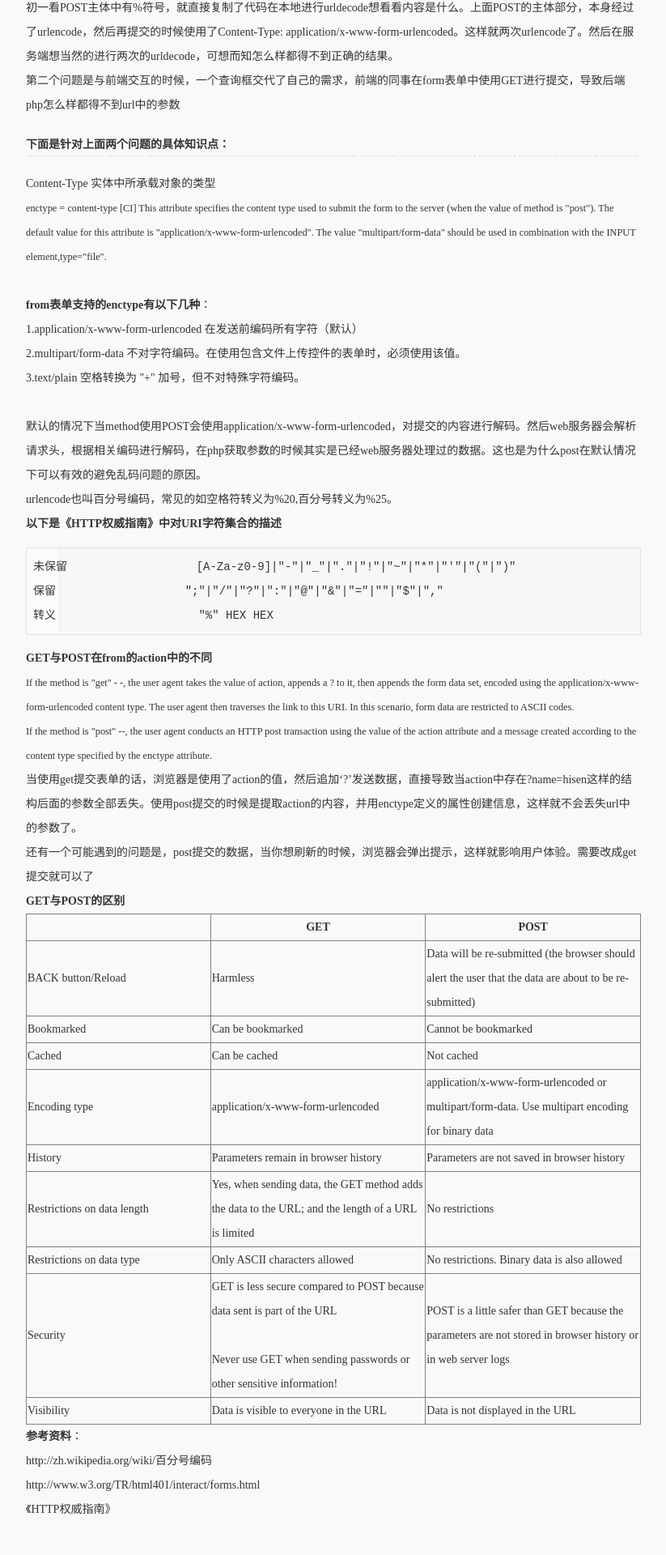
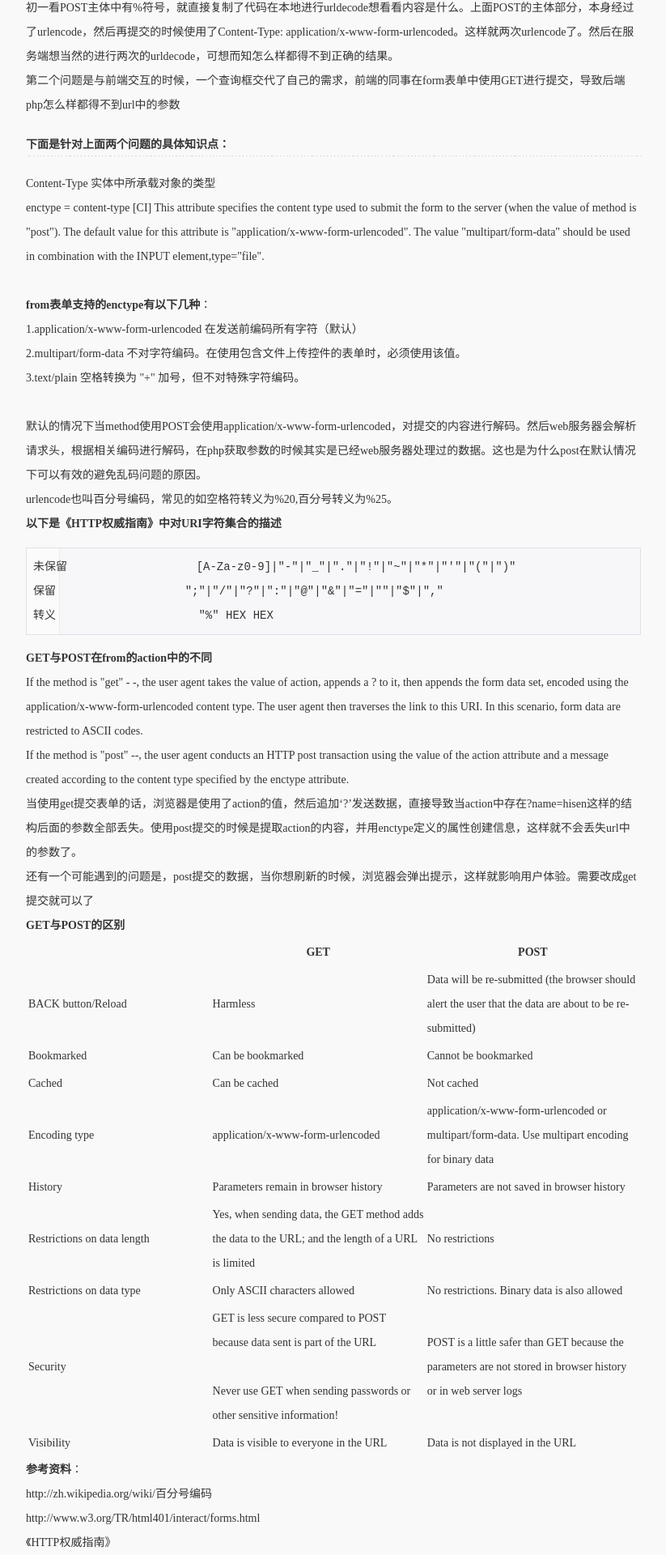
Before and after one commit to hisen/hisen.github.com, a Jekyll site: the page built from _posts/2013-12-21-HTTP-form.html, in a window 1280 px wide. Shown: the part 964-2884 px from the top of the page at 81% size, without its empty margins (108-931 px from the left). Built offline with Jekyll 4.4.1, drawn with Linux system fonts in a browser that asks for light colours; comment, search, counter and statistics services are not loaded.

Commit message:
page error

```diff
--- a/_posts/2013-12-21-HTTP-form.html
+++ b/_posts/2013-12-21-HTTP-form.html
@@ -32,7 +32,7 @@ xml=%253C%3Fxml%2520version%3D%25221.0%2522%2520encoding%3D%252...
 <p>第二个问题是与前端交互的时候，一个查询框交代了自己的需求，前端的同事在form表单中使用GET进行提交，导致后端php怎么样都得不到url中的参数</p>
 <h4>下面是针对上面两个问题的具体知识点：</h4>
 <p>Content-Type 实体中所承载对象的类型</p>
-<p  style="font-size: 0.88em;">
+<p>
 enctype = content-type [CI]
 This attribute specifies the content type used to submit the form to the server (when the value of method is "post"). The default value for this attribute is "application/x-www-form-urlencoded". The value "multipart/form-data" should be used in combination with the INPUT element,type="file".
 </p>
@@ -53,14 +53,14 @@ This attribute specifies the content type used to submit the form to the server
 </pre>
 <p><strong>GET与POST在from的action中的不同</strong></p>
 
-<p style="font-size: 0.88em;">If the method is "get" - -, the user agent takes the value of action, appends a ? to it, then appends the form data set, encoded using the application/x-www-form-urlencoded content type. The user agent then traverses the link to this URI. In this scenario, form data are restricted to ASCII codes.</p>
+<p>If the method is "get" - -, the user agent takes the value of action, appends a ? to it, then appends the form data set, encoded using the application/x-www-form-urlencoded content type. The user agent then traverses the link to this URI. In this scenario, form data are restricted to ASCII codes.</p>
 
-<p style="font-size: 0.88em;">If the method is "post" --, the user agent conducts an HTTP post transaction using the value of the action attribute and a message created according to the content type specified by the enctype attribute.</p>
+<p>If the method is "post" --, the user agent conducts an HTTP post transaction using the value of the action attribute and a message created according to the content type specified by the enctype attribute.</p>
 
 <p>当使用get提交表单的话，浏览器是使用了action的值，然后追加‘?’发送数据，直接导致当action中存在?name=hisen这样的结构后面的参数全部丢失。使用post提交的时候是提取action的内容，并用enctype定义的属性创建信息，这样就不会丢失url中的参数了。</p>
 <p>还有一个可能遇到的问题是，post提交的数据，当你想刷新的时候，浏览器会弹出提示，这样就影响用户体验。需要改成get提交就可以了</p>
 <p><strong>GET与POST的区别</strong></p>
-<table style="border-collapse: collapse; border-spacing: 0;" border="1">
+<table>
   <tbody><tr>
     <th style="width:30%">&nbsp;</th>
     <th style="width:35%">GET</th>
```
